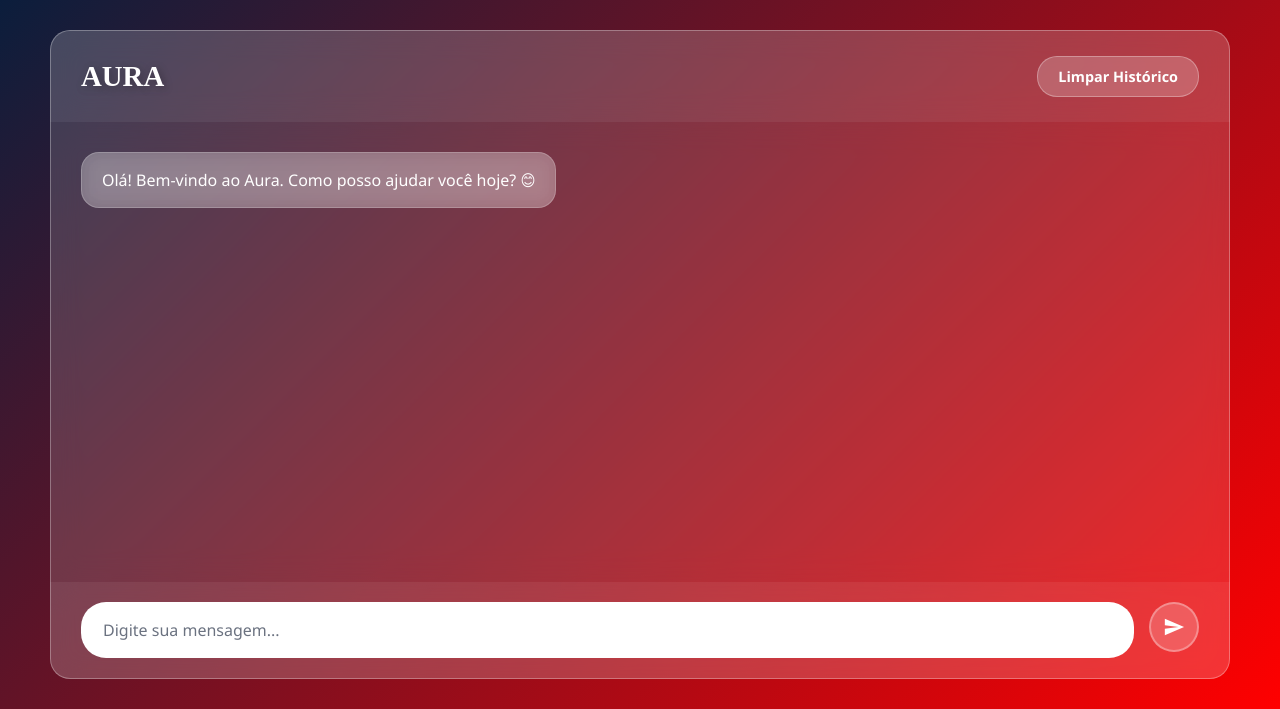
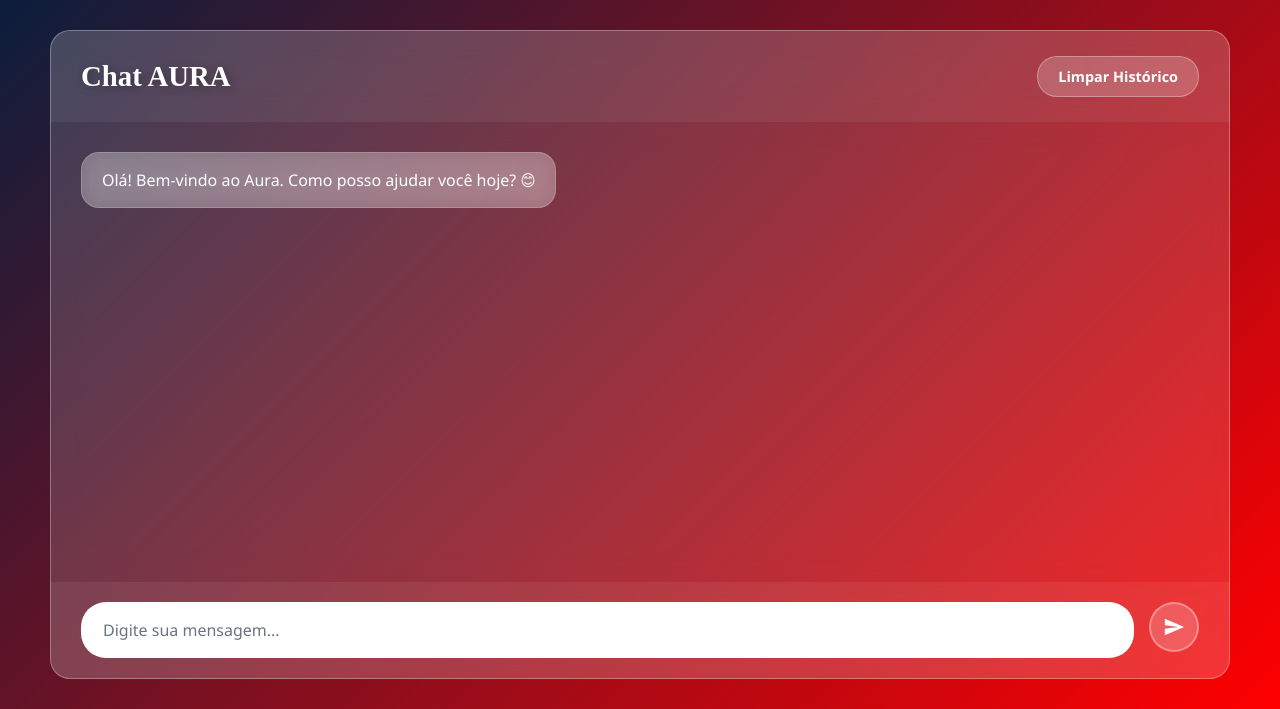
Before and after one commit to giovannimicaroni/aurachatbot, a Flask app: page /chat in a window 1280 px wide. Shown: the part 91-800 px from the top of the page. Run offline with Flask 3, Linux system fonts and the light colour scheme; parts of the project's set-up code (start-up, migrations or seed data) failed here and were passed over; some web fonts are replaced.

Commit message:
ajuste no scroll do chat

```diff
--- a/templates/chat.html
+++ b/templates/chat.html
@@ -79,6 +79,7 @@
             max-width: 1400px;
             margin: 0 auto;
             width: 100%;
+            min-height: 0; /* Important for flex children to respect overflow */
         }
 
         .chat-header {
@@ -128,6 +129,7 @@
             flex: 1;
             padding: 30px;
             overflow-y: auto;
+            overflow-x: hidden;
             display: flex;
             flex-direction: column;
             gap: 20px;
@@ -135,6 +137,7 @@
             backdrop-filter: blur(15px);
             border-left: 1px solid rgba(255, 255, 255, 0.3);
             border-right: 1px solid rgba(255, 255, 255, 0.3);
+            min-height: 0; /* Important for flex children to respect overflow */
         }
 
         .chat-messages::-webkit-scrollbar {
@@ -343,7 +346,7 @@
     <!-- Chat Wrapper -->
     <div class="chat-wrapper">
         <div class="chat-header">
-            <h1>AURA</h1>
+            <h1>Chat AURA</h1>
             <div class="chat-actions">
                 <button class="clear-btn" id="clearBtn">Limpar Histórico</button>
             </div>
```
